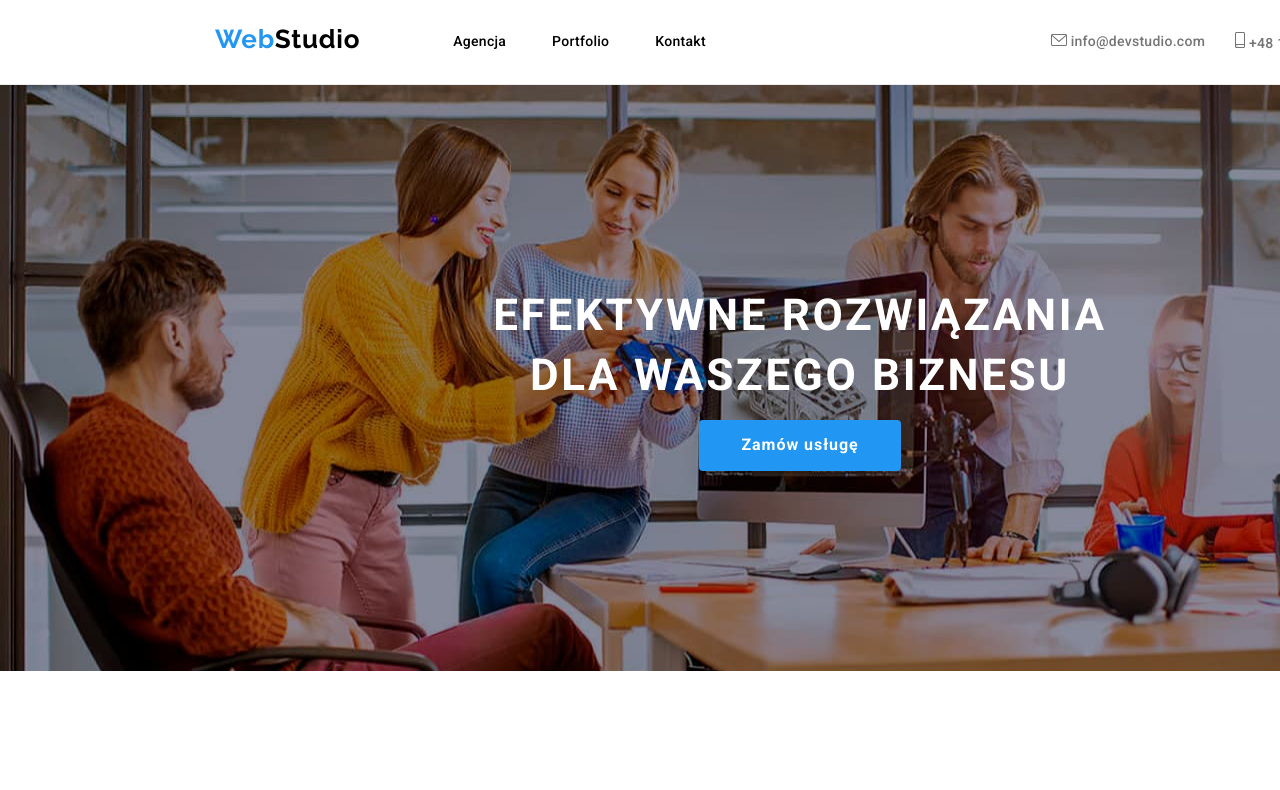
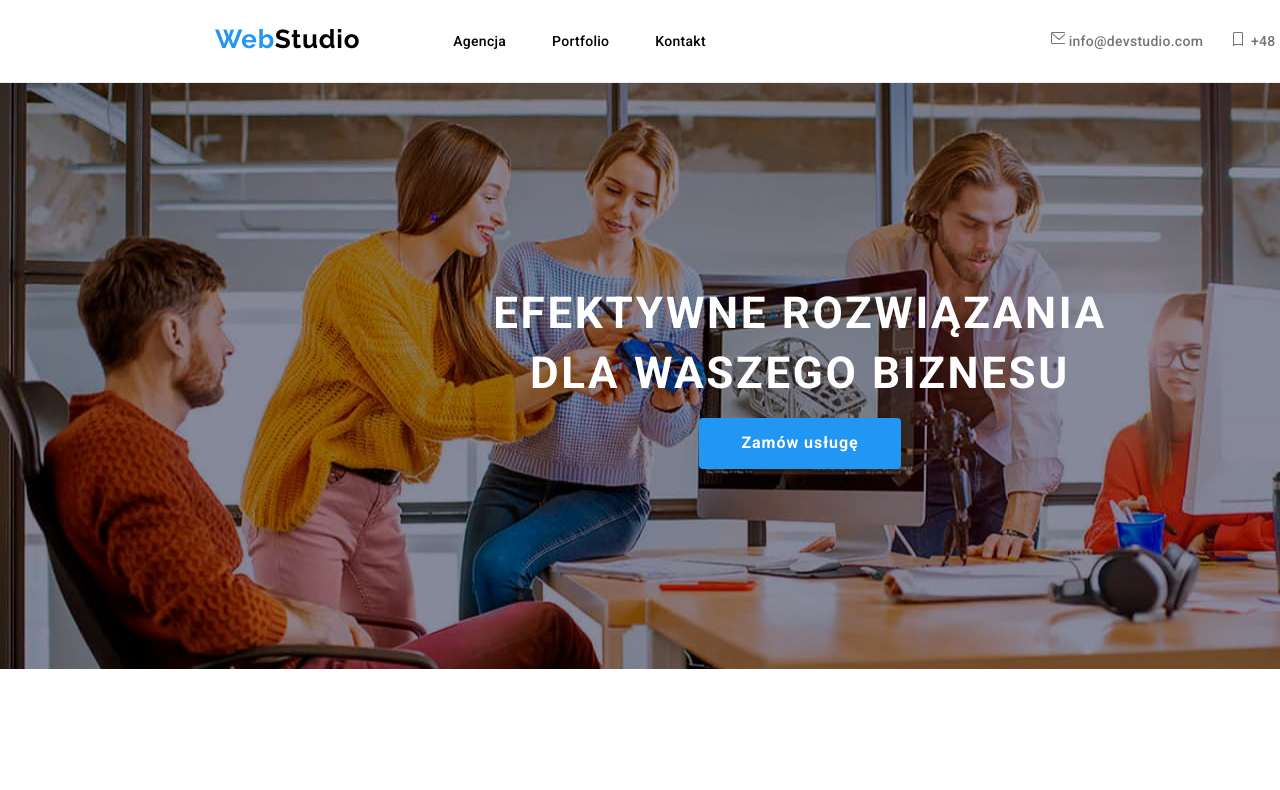
Before and after one commit to ElzbietaOskiera/goit-markup-hw-04, a plain HTML site: page index.html in a window 1280 px wide. Shown: the top 790 px of the page. Drawn offline with nearby package versions, Linux system fonts and the light colour scheme.

Commit message:
Update index.html

```diff
--- a/index.html
+++ b/index.html
@@ -37,7 +37,7 @@
         <ul class="list contact-list">
           <li>
             <a class="email-header" href="mailto:info@devstudio.com">
-              <svg width="16" height="12">
+              <svg class="icon">
                 <use
                   href="/goit-markup-hw-04/images/icons.svg#email-icon"
                 ></use>
@@ -47,7 +47,7 @@
           </li>
           <li>
             <a class="phone-header" href="tel:+48111111111">
-              <svg width="10" height="16">
+              <svg class="icon">
                 <use
                   href="/goit-markup-hw-04/images/icons.svg#tel-icon"
                 ></use>
```
